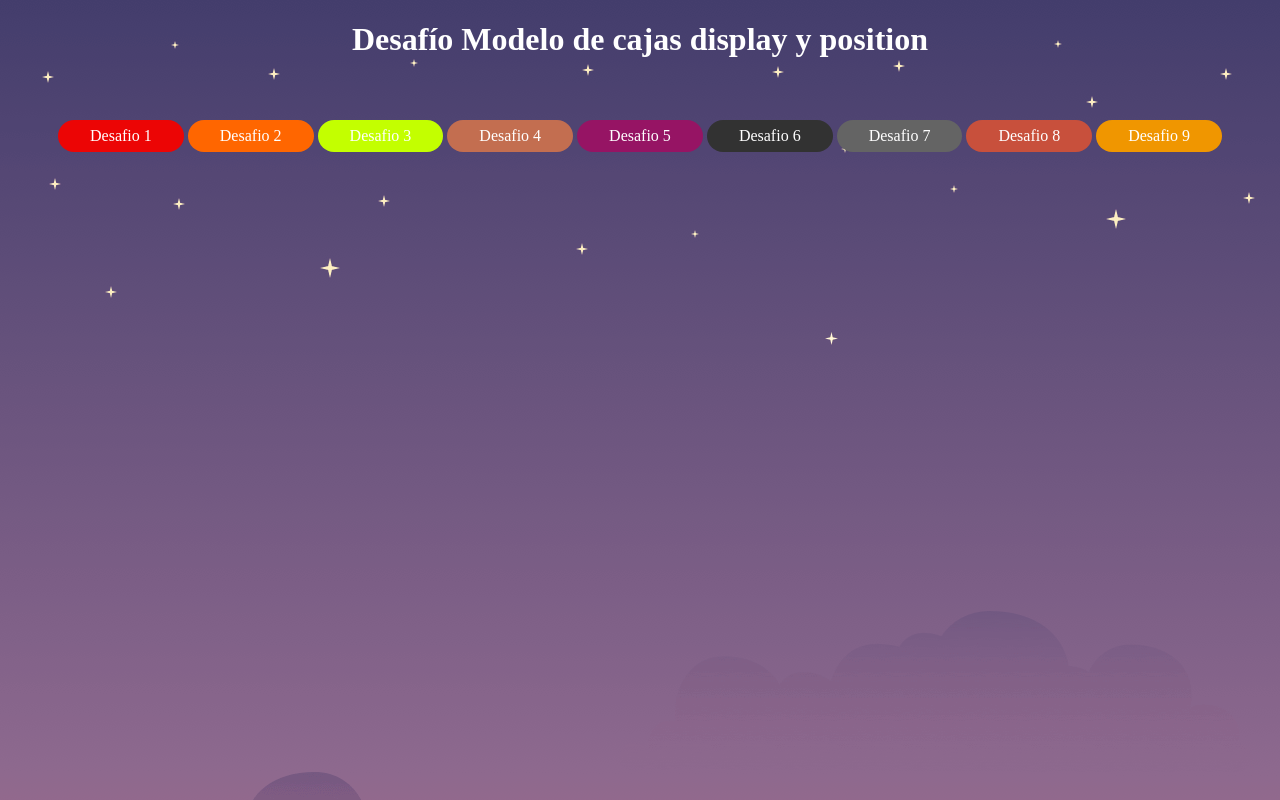
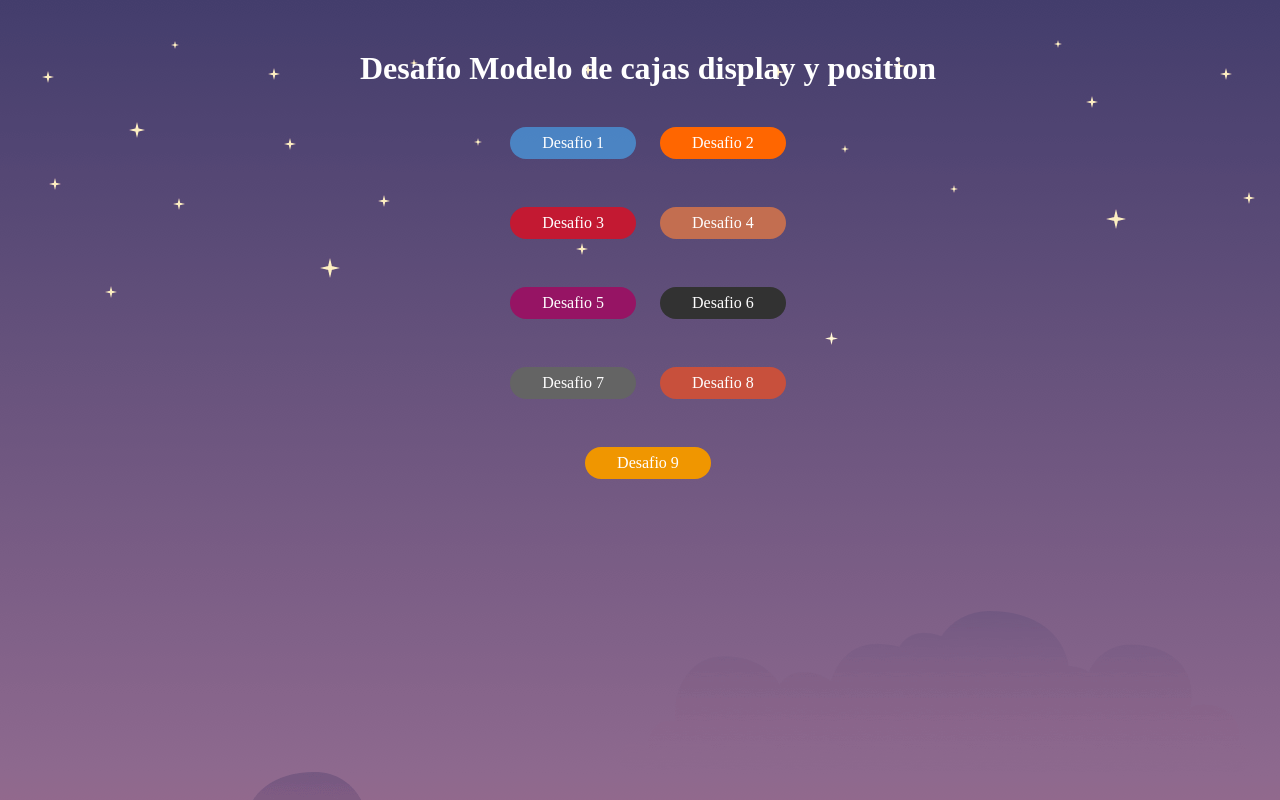
Before and after one commit to AlejandroPerezGarcia/DesafioModeloCaja, a plain HTML site: page index.html in a window 1280 px wide. In both pictures the pointer is over the link "Desafio 1". Drawn offline with Linux system fonts and the light colour scheme.

Commit message:
Mejoras visuales

```diff
--- a/assets/css/styles.css
+++ b/assets/css/styles.css
@@ -1,10 +1,16 @@
-body{
+body *{
     padding: 0;
     margin: 0;
     border: 0;
 }
+body{
+   background-image: url(../img/54336.png);
+   width: 100%;
+   height: 100%;
+}
 
 .titulo{
+   margin-top: 50px;
     text-align: center;
     font-weight: bolder;
     font-size: xx-large;
@@ -16,8 +22,38 @@ body{
     padding: 40px 30px;
 }
 
+.button-1:hover{
+   background-color: rgba(72, 168, 241, 0.638);
+}
+.button-2:hover{
+   background-color: rgba(72, 168, 241, 0.638);
+}
+.button-3:hover{
+   background-color: rgba(72, 168, 241, 0.638);
+}
+.button-4:hover{
+   background-color: rgba(72, 168, 241, 0.638);
+}
+.button-5:hover{
+   background-color: rgba(72, 168, 241, 0.638);
+}
+.button-6:hover{
+   background-color: rgba(72, 168, 241, 0.638);
+}
+.button-7:hover{
+   background-color: rgba(72, 168, 241, 0.638);
+}
+.button-8:hover{
+   background-color: rgba(72, 168, 241, 0.638);
+}
+.button-9:hover{
+   background-color: rgba(72, 168, 241, 0.638);
+}
+
 
 .button-1{
+    margin-right: 20px;
+    margin-bottom: 30px;
     color: white;
     display: inline-block;
     padding: 0 2rem;
@@ -26,7 +62,7 @@ body{
     border-radius: 1rem;
     text-decoration: none;
     background-color:rgb(236, 5, 5);
- }
+}
 
  .button-2{
     color: white;
@@ -39,6 +75,8 @@ body{
     background-color: rgb(255, 102, 0);
  }
  .button-3{
+    margin-right: 20px;
+    margin-bottom: 30px;
     color: white;
     display: inline-block;
     padding: 0 2rem;
@@ -46,7 +84,7 @@ body{
     line-height: 2rem;
     border-radius: 1rem;
     text-decoration: none;
-    background-color: rgb(195, 255, 0);
+    background-color: rgb(195, 25, 50);
  }
  .button-4{
     color: white;
@@ -59,6 +97,8 @@ body{
     background-color: rgb(195, 110,80);
  }
  .button-5{
+    margin-right: 20px;
+    margin-bottom: 30px;
     color: white;
     display: inline-block;
     padding: 0 2rem;
@@ -79,6 +119,8 @@ body{
     background-color: rgb(50, 50, 50);
  }
  .button-7{
+    margin-bottom: 30px;
+    margin-right: 20px;
     color: white;
     display: inline-block;
     padding: 0 2rem;
@@ -108,9 +150,3 @@ body{
     text-decoration: none;
     background-color: rgb(240, 150, 0);
  }
-
- body{
-    background-image: url(../img/54336.png);
-    width: 100%;
-    height: 100%;
- }
--- a/assets/css/styles1.css
+++ b/assets/css/styles1.css
@@ -54,3 +54,6 @@ body {
         text-decoration: none;
         background-color:rgb(126, 121, 121);
      }
+     .button-1:hover{
+        background-color: rgba(72, 168, 241, 0.638);
+     }
--- a/assets/css/styles2.css
+++ b/assets/css/styles2.css
@@ -42,3 +42,6 @@ html, body {
         text-decoration: none;
         background-color:rgb(126, 121, 121);
      }
+     .button-1:hover{
+        background-color: rgba(72, 168, 241, 0.638);
+     }
--- a/assets/css/styles3.css
+++ b/assets/css/styles3.css
@@ -159,3 +159,6 @@ body{
     text-decoration: none;
     background-color:rgb(126, 121, 121);
  }
+ .button-1:hover{
+    background-color: rgba(72, 168, 241, 0.638);
+ }
--- a/assets/css/styles4.css
+++ b/assets/css/styles4.css
@@ -37,3 +37,6 @@ html, body {
         text-decoration: none;
         background-color:rgb(126, 121, 121);
      }
+     .button-1:hover{
+        background-color: rgba(72, 168, 241, 0.638);
+     }
--- a/assets/css/styles5.css
+++ b/assets/css/styles5.css
@@ -39,3 +39,6 @@ body{
     text-decoration: none;
     background-color:rgb(126, 121, 121);
  }
+ .button-1:hover{
+    background-color: rgba(72, 168, 241, 0.638);
+ }
--- a/assets/css/styles6.css
+++ b/assets/css/styles6.css
@@ -38,3 +38,6 @@ body{
     text-decoration: none;
     background-color:rgb(126, 121, 121);
  }
+ .button-1:hover{
+    background-color: rgba(72, 168, 241, 0.638);
+ }
--- a/assets/css/styles7.css
+++ b/assets/css/styles7.css
@@ -27,3 +27,6 @@ body{
     text-decoration: none;
     background-color:rgb(126, 121, 121);
  }
+ .button-1:hover{
+    background-color: rgba(72, 168, 241, 0.638);
+ }
--- a/assets/css/styles8.css
+++ b/assets/css/styles8.css
@@ -48,3 +48,6 @@ ul.menu li a:hover {
     text-decoration: none;
     background-color:rgb(126, 121, 121);
  }
+ .button-1:hover{
+    background-color: rgba(72, 168, 241, 0.638);
+ }
--- a/assets/css/styles9.css
+++ b/assets/css/styles9.css
@@ -6,7 +6,7 @@ body{
 
 .contenedor{
     height: 320px;
-    width: 1200px;
+    width: 800px;
     margin-left: 300px;
     background-color: grey;
 }
@@ -45,7 +45,7 @@ body{
     position: static;
     margin-top: -176px;
     margin-left :200px;
-    width: 1000px;
+    width: 600px;
     height: 180px;
     background-color: white;
     text-align: left;
@@ -69,7 +69,7 @@ body{
 .final{
     margin-top: -15px;
     height: 40px;
-    width: 1200px;
+    width: 800px;
     background-color: gray;
     text-align: center;
     color: white;
@@ -95,3 +95,6 @@ body{
     text-decoration: none;
     background-color:rgb(126, 121, 121);
  }
+ .button-1:hover{
+    background-color: rgba(72, 168, 241, 0.638);
+ }
--- a/index.html
+++ b/index.html
@@ -11,15 +11,29 @@
     <div class="inicio">
         <h1 class="titulo">Desafío Modelo de cajas display y position</h1>
         <div class="button">
-            <a href="pages/index1.html" class="button-1">Desafio 1</a>
-            <a href="pages/index2.html" class="button-2">Desafio 2</a>
+            <div>
+                <a href="pages/index1.html" class="button-1">Desafio 1</a>
+                <a href="pages/index2.html" class="button-2">Desafio 2</a>
+            </div>
+            <br>
+            <div>
             <a href="pages/index3.html" class="button-3">Desafio 3</a>
             <a href="pages/index4.html" class="button-4">Desafio 4</a>
+            </div>
+            <br>
+            <div>
             <a href="pages/index5.html" class="button-5">Desafio 5</a>
             <a href="pages/index6.html" class="button-6">Desafio 6</a>
+            </div>
+            <br>
+            <div>
             <a href="pages/index7.html" class="button-7">Desafio 7</a>
             <a href="pages/index8.html" class="button-8">Desafio 8</a>
+            </div>
+            <br>
+            <div>
             <a href="pages/index9.html" class="button-9">Desafio 9</a>
+            </div>
         </div>
     </div>
 </body>
```
Also changed, not shown: pages/index9.html (+1 -1 lines), assets/img/descarga.png (added).
